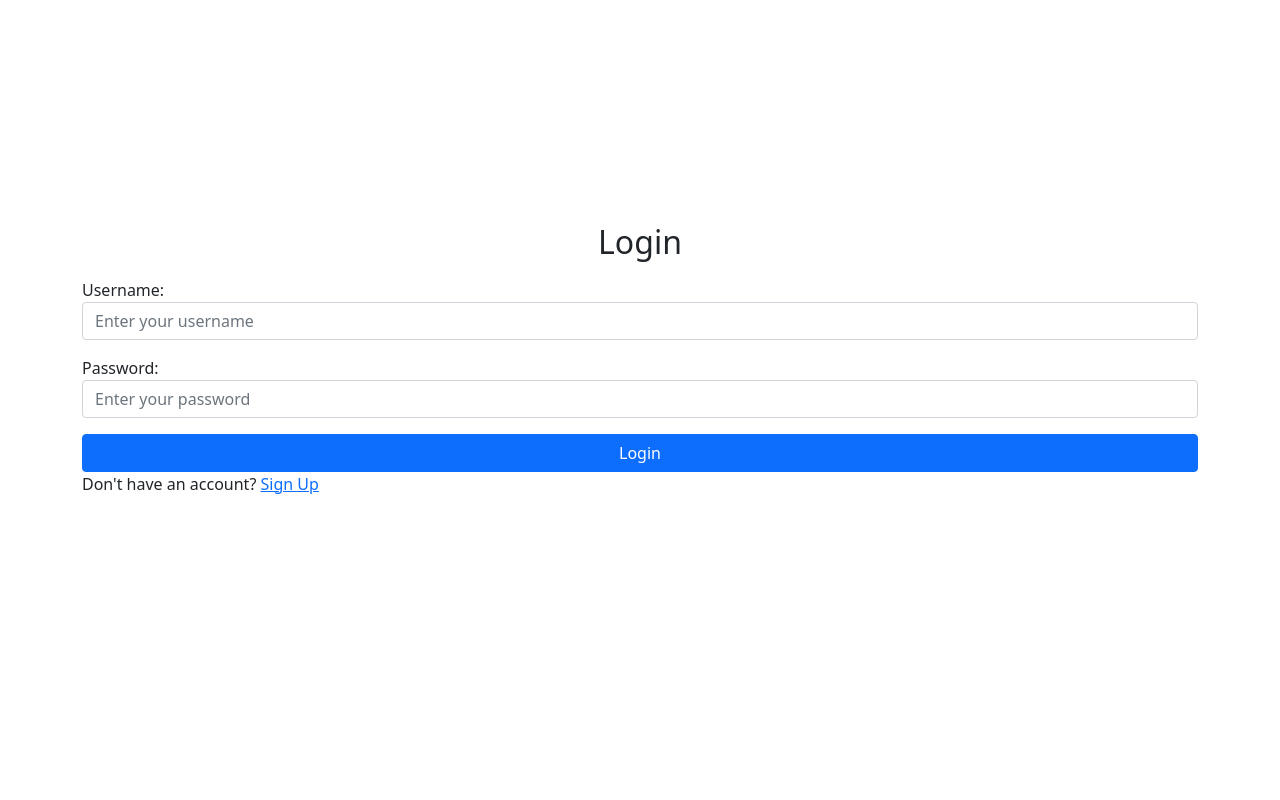
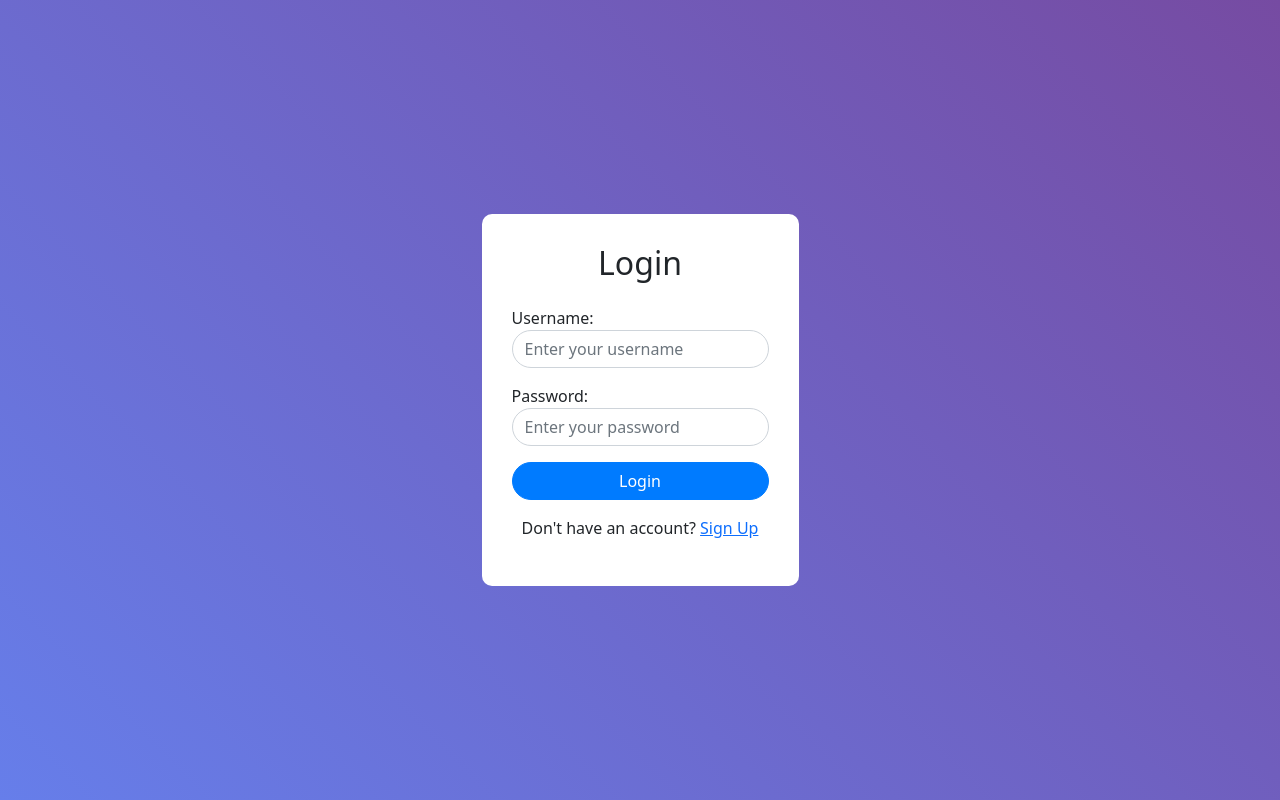
Before and after one commit to SanketDawange/web-app-gfg-hackathon, a Django app: page /user_login in a window 1280 px wide. Run offline with Django 4.2, Linux system fonts and the light colour scheme; some libraries are stand-ins or nearby versions.

Commit message:
First commit

```diff
--- a/templates/user/login.html
+++ b/templates/user/login.html
@@ -10,53 +10,104 @@
   <link rel="shortcut icon" href="{% static 'media/sres-logo.png' %}" />
 
   <!-- Bootstrap CSS -->
-  <link rel="stylesheet" href="{% static 'bootstrap5/min.css' %}">
+  <link rel="stylesheet" href="https://cdnjs.cloudflare.com/ajax/libs/bootstrap/5.0.1/css/bootstrap.min.css">
 
-  <!-- Custom CSS -->
-  <link rel="stylesheet" href="{% static 'fontawesome/css/all.css' %}">
+  <!-- Font Awesome CSS -->
+  <link rel="stylesheet" href="https://cdnjs.cloudflare.com/ajax/libs/font-awesome/5.15.3/css/all.min.css">
 
   <style>
-    form {
-      margin-top: 20%;
+    .custom-container {
+      background-color: #667eea;
+      background-image: linear-gradient(45deg, #667eea, #764ba2);
+      min-height: 100vh;
+      display: flex;
+      justify-content: center;
+      align-items: center;
+      animation: gradient-animation 8s ease-in-out infinite alternate;
     }
 
-    h2 {
+    @keyframes gradient-animation {
+      0% {
+        background-position: 0% 50%;
+      }
+
+      50% {
+        background-position: 100% 50%;
+      }
+
+      100% {
+        background-position: 0% 50%;
+      }
+    }
+
+    .custom-form {
+      background-color: #ffffff;
+      border-radius: 10px;
+      padding: 30px;
+      max-width: 400px;
+    }
+
+    .form-control:focus {
+      border-color: #007bff;
+      box-shadow: none;
+    }
+
+    .btn-primary {
+      background-color: #007bff;
+      border-color: #007bff;
+    }
+
+    .btn-primary:hover {
+      background-color: #0069d9;
+      border-color: #0062cc;
+    }
+
+    .btn-primary:focus,
+    .btn-primary:active {
+      background-color: #0069d9;
+      border-color: #0062cc;
+      box-shadow: none;
+    }
+
+    .text-center {
       text-align: center;
     }
   </style>
 </head>
 
 <body>
-  <div class="container">
-    <form class="form" action="user_login" method="post">
+  <div class="custom-container">
+    <form class="custom-form">
       {% csrf_token %}
-      <h2>Login</h2>
-      <div class="mt-3"></div>
-      <div id="message-box" class="col-md-8">
+      <h2 class="text-center">Login</h2>
+      <div class="mt-4"></div>
+      <div id="message-box">
         {% for message in messages %}
-        <div class="alert {% if message.tags %} alert-{{ message.tags }} {% endif %} alert-dismissible fade show"
+        <div class="alert {% if message.tags %}alert-{{ message.tags }}{% endif %} alert-dismissible fade show"
           role="alert">
           {{ message }}
           <button type="button" class="btn-close" data-bs-dismiss="alert" aria-label="Close"></button>
         </div>
         {% endfor %}
       </div>
-      <div class="form-group">
+      <div class="form-group mb-3">
         <label for="username">Username:</label>
-        <input required type="text" class="form-control" name="username" placeholder="Enter your username">
+        <input required type="text" class="form-control rounded-pill" name="username" placeholder="Enter your username">
       </div>
-      <div class="mt-3"></div>
-
-      <div class="form-group">
+      <div class="form-group mb-3">
         <label for="password">Password:</label>
-        <input required type="password" class="form-control" name="pass1" placeholder="Enter your password">
+        <input required type="password" class="form-control rounded-pill" name="pass1"
+          placeholder="Enter your password">
       </div>
-      <div class="mt-3"></div>
-      <button style="width:100%" type="submit" class="btn btn-primary">Login</button>
-      <p>Don't have an account? <a href="/user_signup">Sign Up</a></p>
-
+      <div class="d-grid gap-2">
+        <button type="submit" class="btn btn-primary rounded-pill">Login</button>
+      </div>
+      <p class="text-center mt-3">Don't have an account? <a href="/user_signup">Sign Up</a></p>
     </form>
   </div>
+
+  <!-- Bootstrap JS -->
+  <script src="https://cdnjs.cloudflare.com/ajax/libs/bootstrap/5.0.1/js/bootstrap.bundle.min.js"></script>
 </body>
 
 </html>
```
